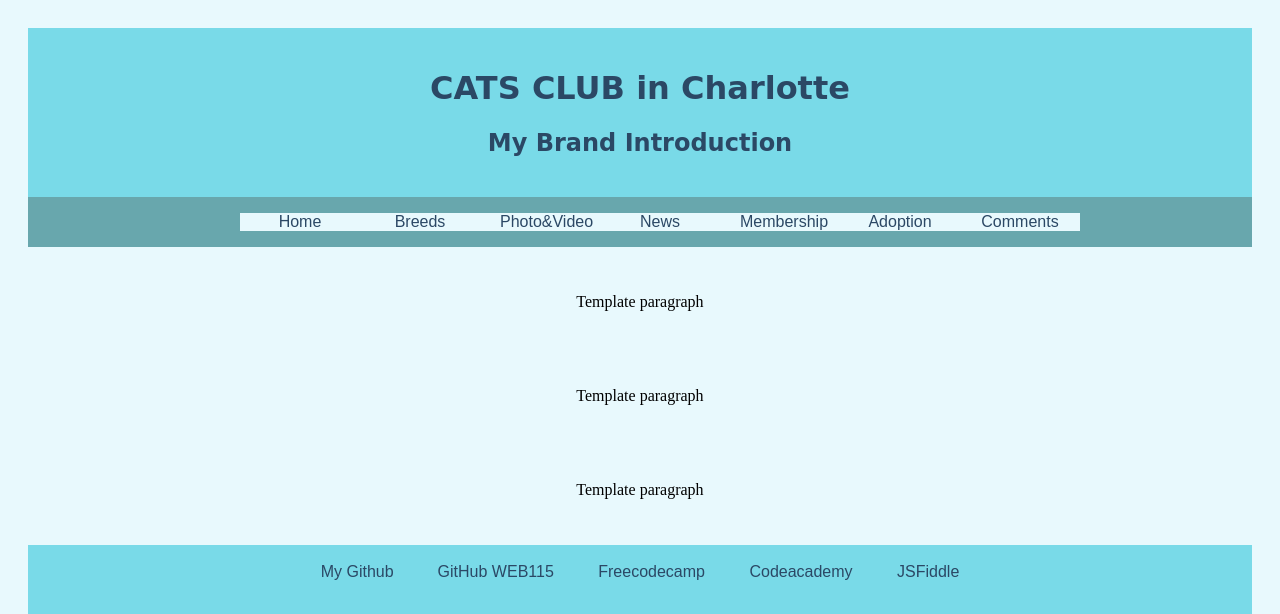
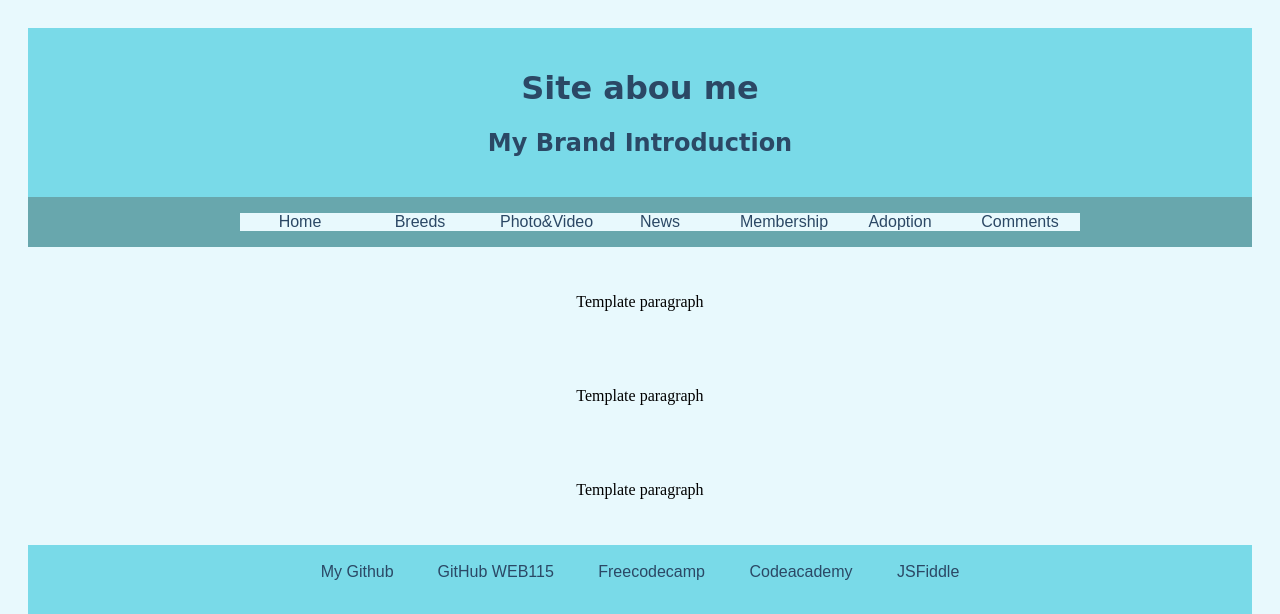
Before and after one commit to vsviryd777/web_templet, a plain HTML site: page index.html in a window 1280 px wide. Shown: the top 614 px of the page. Drawn offline with Linux system fonts and the light colour scheme.

Commit message:
change h1

```diff
--- a/index.html
+++ b/index.html
@@ -6,7 +6,7 @@
     <title>CatsInCharlotte</title>
     </head>
     <header>
-    <h1> CATS CLUB in Charlotte</h1>
+    <h1> Site abou me</h1>
     <h2>My Brand Introduction</h2>
     </header>
 <body>
```
